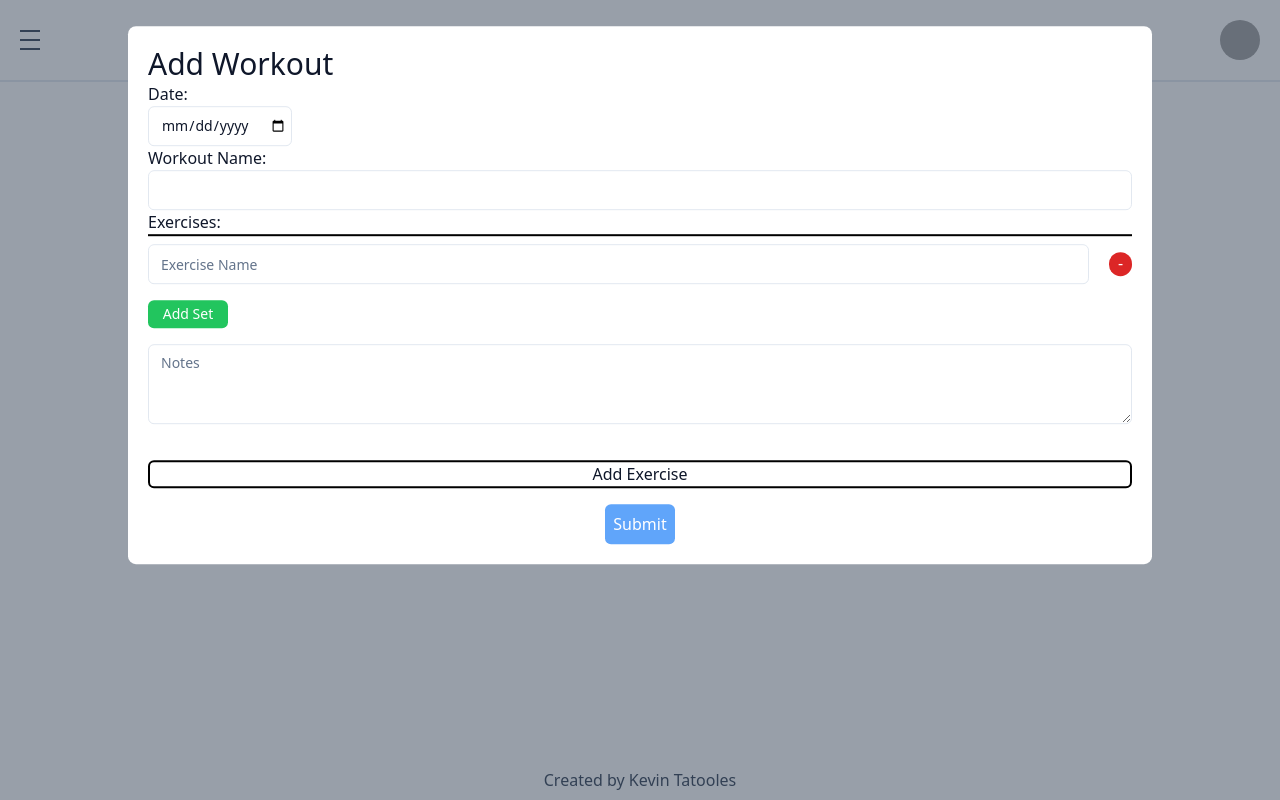
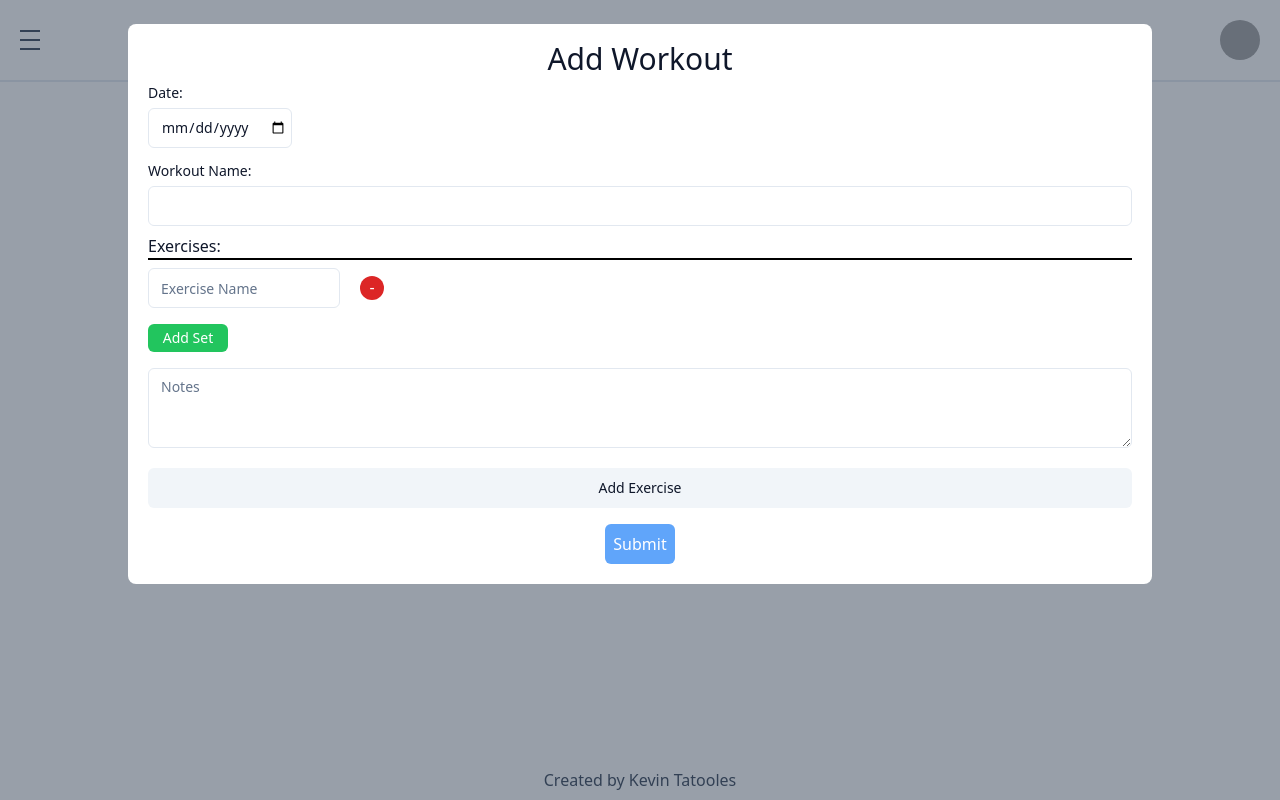
Before and after one commit to Tatooles/next-fitness-tracker, a Next.js app: page /workouts in a window 1280 px wide. Both pictures are taken after a click on the button "Add a Workout". Built offline with nearby package versions, Linux system fonts and the light colour scheme; grey boxes are pictures that could not be loaded.

Commit message:
Update buttons and modals on the workout page

```diff
--- a/app/workouts/WorkoutModal.tsx
+++ b/app/workouts/WorkoutModal.tsx
@@ -1,6 +1,8 @@
 import { useState, useEffect } from "react";
 import { Input } from "@/components/ui/input";
 import { Textarea } from "@/components/ui/textarea";
+import { Label } from "@/components/ui/label";
+import { Button } from "@/components/ui/button";
 import Modal from "../../components/Modal";
 import { Workout } from "./page";
 
@@ -156,21 +158,24 @@ export default function WorkoutModal({
   return (
     <Modal isOpen={modalOpen} handleClose={() => setModalOpen(false)}>
       <div className="fixed top-20 left-1/2 z-10 max-h-[80%] w-4/5 translate-x-[-50%] translate-y-[-10%] overflow-scroll rounded-lg bg-white p-5">
-        <h2 className="text-3xl">Add Workout</h2>
+        <h2 className="mb-3 text-center text-3xl font-medium leading-none">
+          Add Workout
+        </h2>
         <form onSubmit={handleSubmit} className="flex flex-col">
-          <label htmlFor="date">Date:</label>
+          <Label htmlFor="date">Date:</Label>
           <Input
             type="date"
             name="date"
             onChange={handleChange}
             value={formData.date}
-            className="w-36"
+            className="mt-2 mb-4 w-36"
           ></Input>
-          <label htmlFor="name">Workout Name:</label>
+          <Label htmlFor="name">Workout Name:</Label>
           <Input
             type="text"
             name="name"
             value={formData.name}
+            className="my-2"
             onChange={handleChange}
           ></Input>
           <h1 className=" border-b-2 border-black">Exercises:</h1>
@@ -183,6 +188,7 @@ export default function WorkoutModal({
                   placeholder="Exercise Name"
                   name="exerciseName"
                   value={exercise.name}
+                  className="w-48"
                   onChange={(event) =>
                     handleExerciseNameChange(exerciseIndex, event)
                   }
@@ -191,7 +197,7 @@ export default function WorkoutModal({
                 ></Input>
                 <div
                   onClick={() => handleRemoveExercise(exerciseIndex)}
-                  className=" ml-5 h-6 w-6 cursor-pointer rounded-full bg-red-600 text-center text-white"
+                  className="ml-5 h-6 w-6 cursor-pointer rounded-full bg-red-600 text-center text-white"
                 >
                   <div className="-translate-y-[1px]">-</div>
                 </div>
@@ -249,16 +255,12 @@ export default function WorkoutModal({
               ></Textarea>
             </div>
           ))}
-          <button
-            type="button"
-            className="my-4 rounded-md border-2 border-black"
-            onClick={handleAddExercise}
-          >
+          <Button variant="secondary" onClick={handleAddExercise}>
             Add Exercise
-          </button>
+          </Button>
           <button
             type="submit"
-            className="self-center rounded-md bg-blue-400 p-2 text-white"
+            className="mt-4 self-center rounded-md bg-blue-400 p-2 text-white"
           >
             Submit
           </button>
--- a/app/workouts/page.tsx
+++ b/app/workouts/page.tsx
@@ -1,5 +1,6 @@
 "use client";
 import { useState } from "react";
+import { Button } from "@/components/ui/button";
 import WorkoutModal from "./WorkoutModal";
 import Workouts from "./Workouts";
 
@@ -101,12 +102,7 @@ export default function Home() {
     <div className="p-5 text-center">
       <h1 className="mb-5 text-3xl">Workouts</h1>
       <Workouts workouts={workouts} editWorkout={editWorkout}></Workouts>
-      <button
-        onClick={addWorkout}
-        className="rounded-md bg-slate-700 p-2 text-white"
-      >
-        Add a Workout
-      </button>
+      <Button onClick={addWorkout}>Add a Workout</Button>
       <button
         onClick={addTestWorkout}
         className={`mt-10 rounded-md bg-yellow-300 p-1 ${
```
